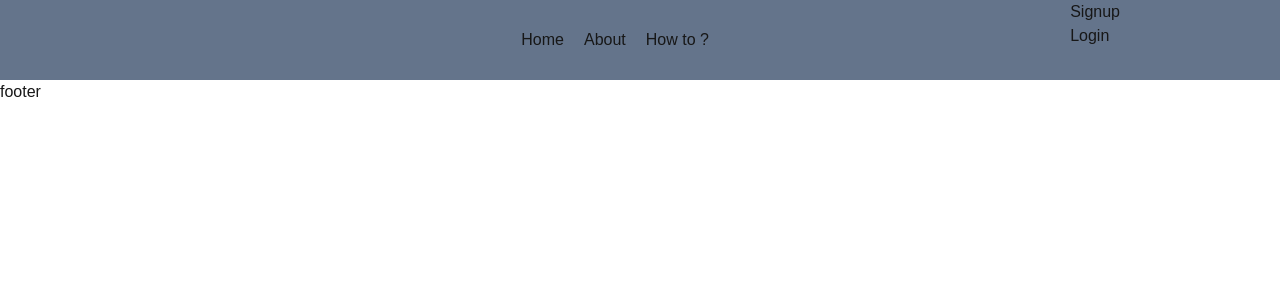
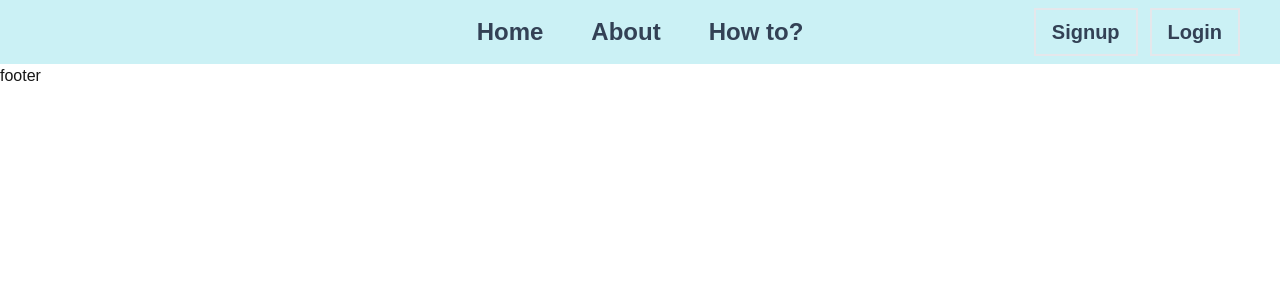
Before and after one commit to mohd-tahzeeb-khan/Advance-Quiz-Application-65HIBKJS, a Next.js app in the folder quiz-app/: page / in a window 1280 px wide. Shown: the top 300 px of the page. Built offline with nearby package versions, Linux system fonts and the light colour scheme.

Commit message:
working on header file

```diff
--- a/quiz-app/src/app/components/header.js
+++ b/quiz-app/src/app/components/header.js
@@ -3,18 +3,21 @@ import Link from 'next/link'
 const header = () => {
   return (
     <>
-    <div className='header w-full h-[10vh] bg-slate-500
-    flex flex-row justify-between px-40'>
-        <div className='logo'></div>
-        <div className='links flex gap-5 items-center justify-center'>
-            <Link href={""}>Home</Link>
-            <Link href={""}>About</Link>
-            <Link href={""}>How to ?</Link>
+    <div className='header w-full h-[8vh] bg-lightblue2 text-slate-700
+    flex flex-row justify-between px-10 py-5'>
+            <div className='logo min-w-[33%]'></div>
+        <div className='links min-w-[33%]
+        flex gap-12 items-center justify-center'>
+            <Link className='hover:scale-105 hover:duration-200 text-2xl font-bold hover:text-slate-900' href={""}>Home</Link>
+            <Link className='hover:scale-105 hover:duration-200 text-2xl font-bold hover:text-slate-900' href={""}>About</Link>
+            <Link className='hover:scale-105 hover:duration-200 text-2xl font-bold hover:text-slate-900' href={""}>How to?</Link>
 
         </div>
-        <div className='loginbtn'>
-            <div className='signup'>Signup</div>
-            <div className='loginbtn'>Login</div>
+        <div className='loginbtn min-w-[33%]
+        flex gap-3 justify-end items-center
+        font-bold text-xl'>
+            <div className='signup    hover:scale-105 hover:duration-150 px-4 py-2 border-2'>Signup</div>
+            <div className='loginbtn  hover:scale-105 hover:duration-150 px-4 py-2 border-2  '>Login</div>
         </div>
 
 
```
